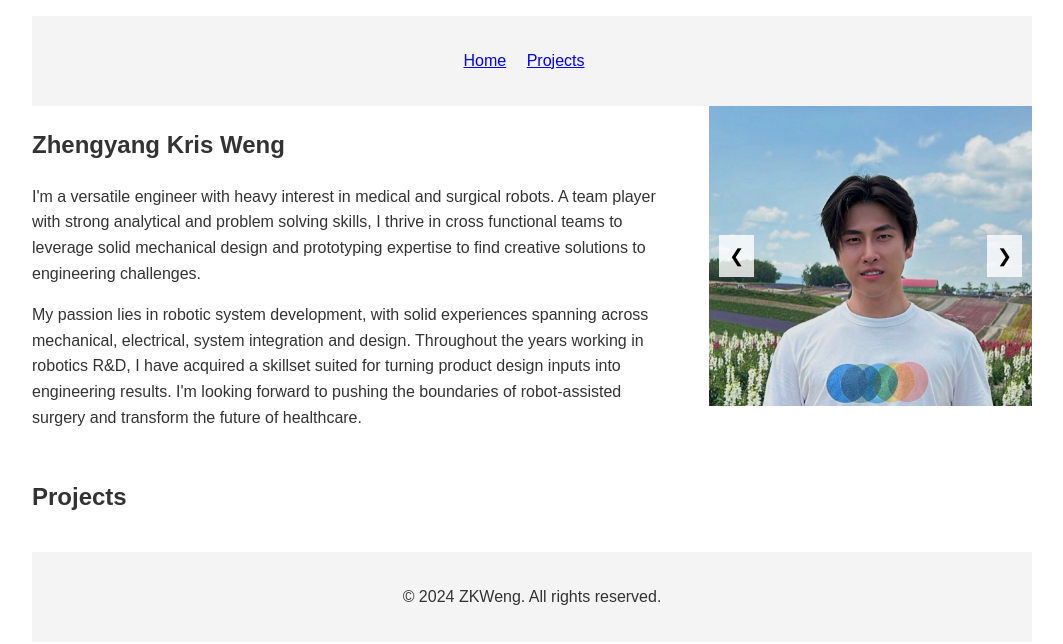
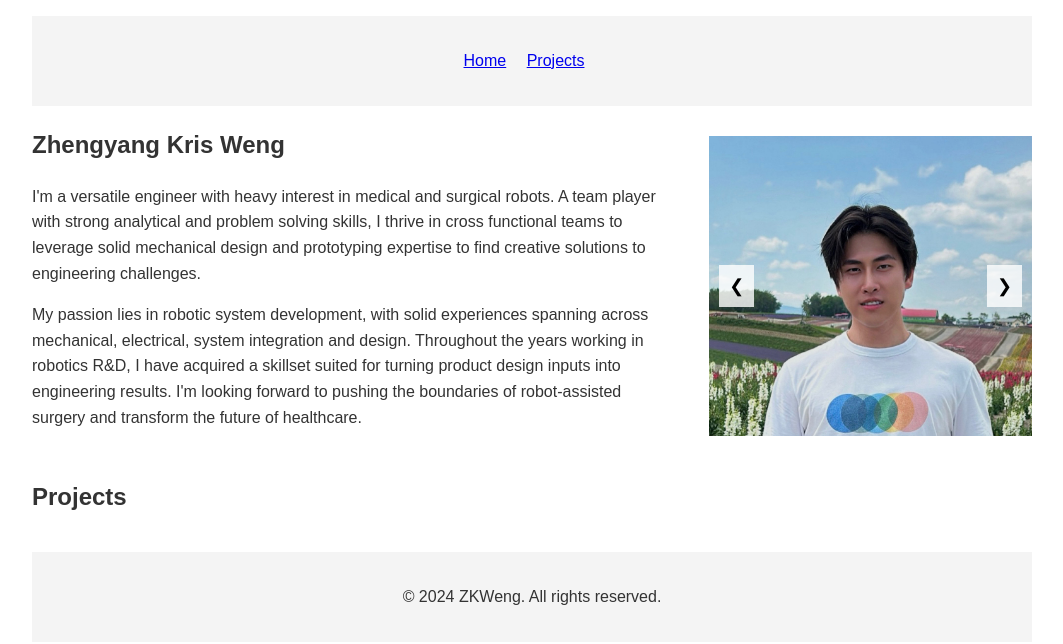
Before and after one commit to wengmister/wengmister.github.io, a Jekyll site: the page built from index.html, in a window 1280 px wide. Shown: the top 644 px of the page, without its empty margins (108-1171 px from the left). Built offline with Jekyll 4.4.1, drawn with Linux system fonts in a browser that asks for light colours.

Commit message:
added image margin top

```diff
--- a/_sass/main.scss
+++ b/_sass/main.scss
@@ -35,7 +35,9 @@ nav ul li {
 
 .image-carousel {
     flex: 1; // Takes less space
+    margin-top: 30px; // Move down by 20 pixels
 }
+
 
 .carousel-container {
     position: relative;
```
